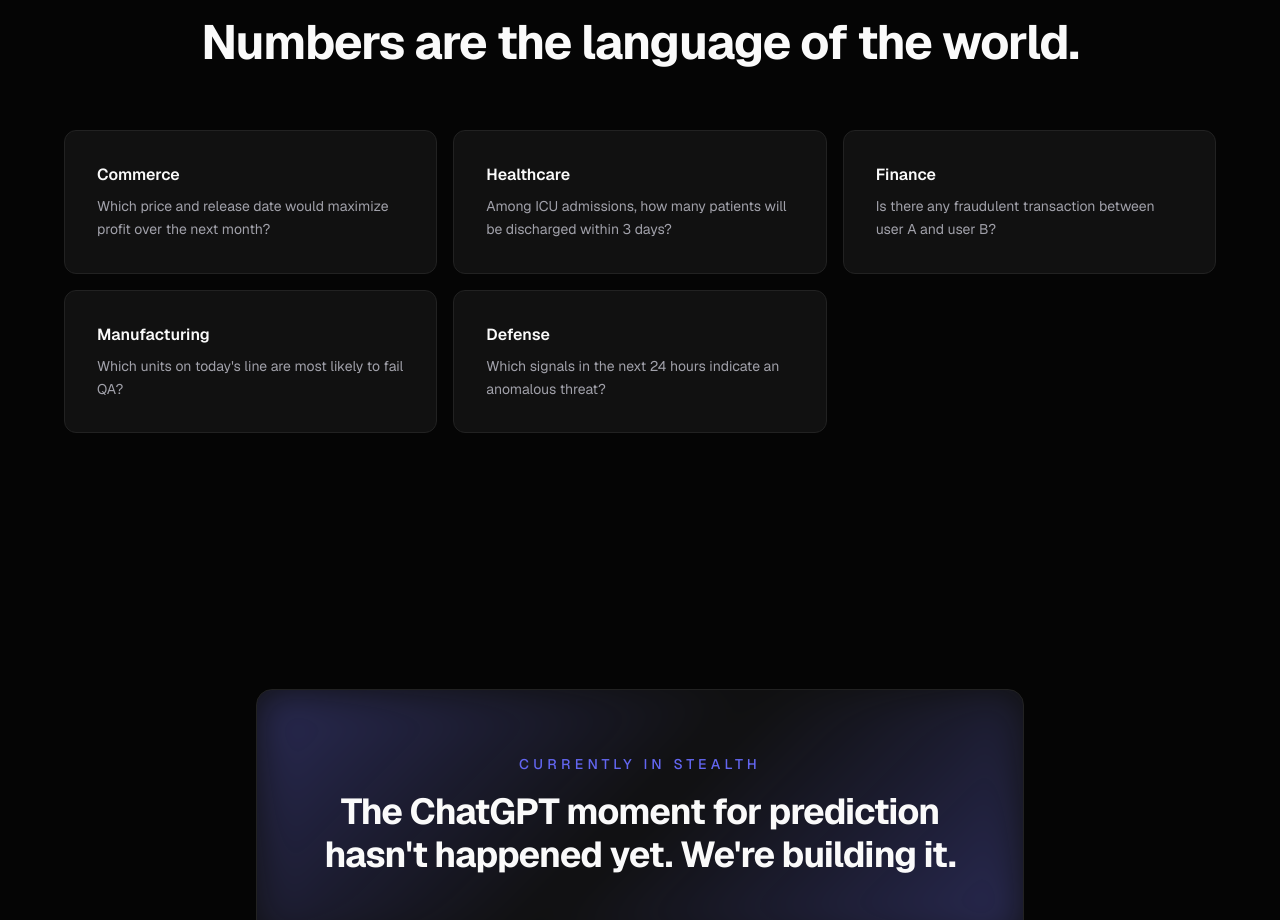
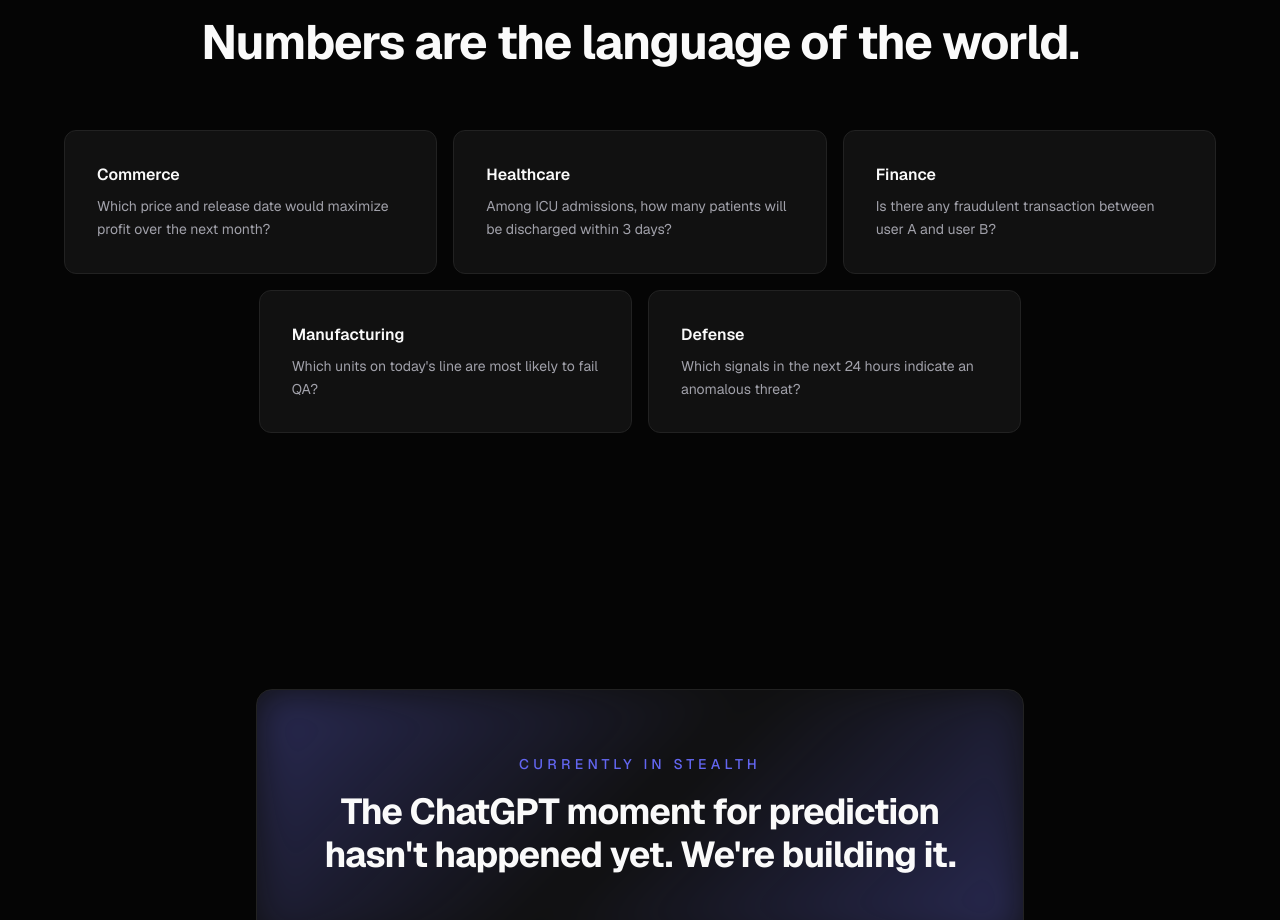
Before and after one commit to nums-ai/nums-ai.github.io, a Next.js app: page / in a window 1280 px wide. Shown: the part 2123-3043 px from the top of the page. Built offline with nearby package versions, Linux system fonts and the light colour scheme.

Commit message:
Center the bottom row of use cases (5 cards on 6-col grid)

```diff
--- a/src/app/page.tsx
+++ b/src/app/page.tsx
@@ -318,12 +318,12 @@
           </h2>
         </div>
 
-        <div className="mt-16 grid gap-4 sm:grid-cols-2 lg:grid-cols-3">
+        <div className="mt-16 grid gap-4 sm:grid-cols-2 lg:grid-cols-6">
           {useCases.map((uc, i) => (
             <div
               key={uc.industry}
               data-reveal
-              className={`delay-${(i + 1) * 100} rounded-xl border p-8 transition-all duration-300 hover:-translate-y-1`}
+              className={`delay-${(i + 1) * 100} lg:col-span-2 ${i === 3 ? "lg:col-start-2" : ""} rounded-xl border p-8 transition-all duration-300 hover:-translate-y-1`}
               style={{
                 background: "var(--card-bg)",
                 borderColor: "var(--card-border)",
```
